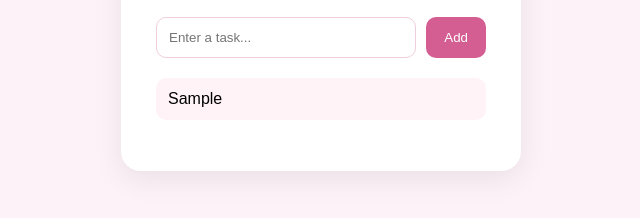
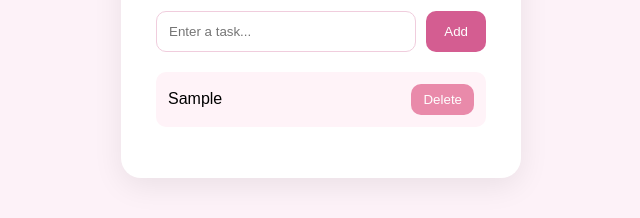
Before and after one commit to snehahirpara17/mini-todo-app, a plain HTML site: page index.html in a window 1280 px wide. Both pictures are taken after typing "Sample" into the empty fields and a click on the button "Add". Shown: the part 382-600 px from the top of the page, without its empty margins (319-959 px from the left). Drawn offline with Linux system fonts and the light colour scheme.

Commit message:
Add delete task feature

```diff
--- a/script.js
+++ b/script.js
@@ -1,6 +1,6 @@
 function addTask() {
     let input = document.getElementById("taskInput");
-    let task = input.value;
+    let task = input.value.trim();
 
     if (task === "") {
         alert("Please enter a task!");
@@ -8,7 +8,19 @@ function addTask() {
     }
 
     let li = document.createElement("li");
-    li.textContent = task;
+
+    let taskText = document.createElement("span");
+    taskText.textContent = task;
+
+    let deleteButton = document.createElement("button");
+    deleteButton.textContent = "Delete";
+
+    deleteButton.onclick = function () {
+        li.remove();
+    };
+
+    li.appendChild(taskText);
+    li.appendChild(deleteButton);
 
     document.getElementById("taskList").appendChild(li);
 
--- a/style.css
+++ b/style.css
@@ -53,6 +53,18 @@ li {
     text-align: left;
 }
 
+li {
+    display: flex;
+    justify-content: space-between;
+    align-items: center;
+    gap: 10px;
+}
+
+li button {
+    background: #e98aaa;
+    padding: 8px 12px;
+}
+
 .container {
     background: white;
     width: 400px;
```
